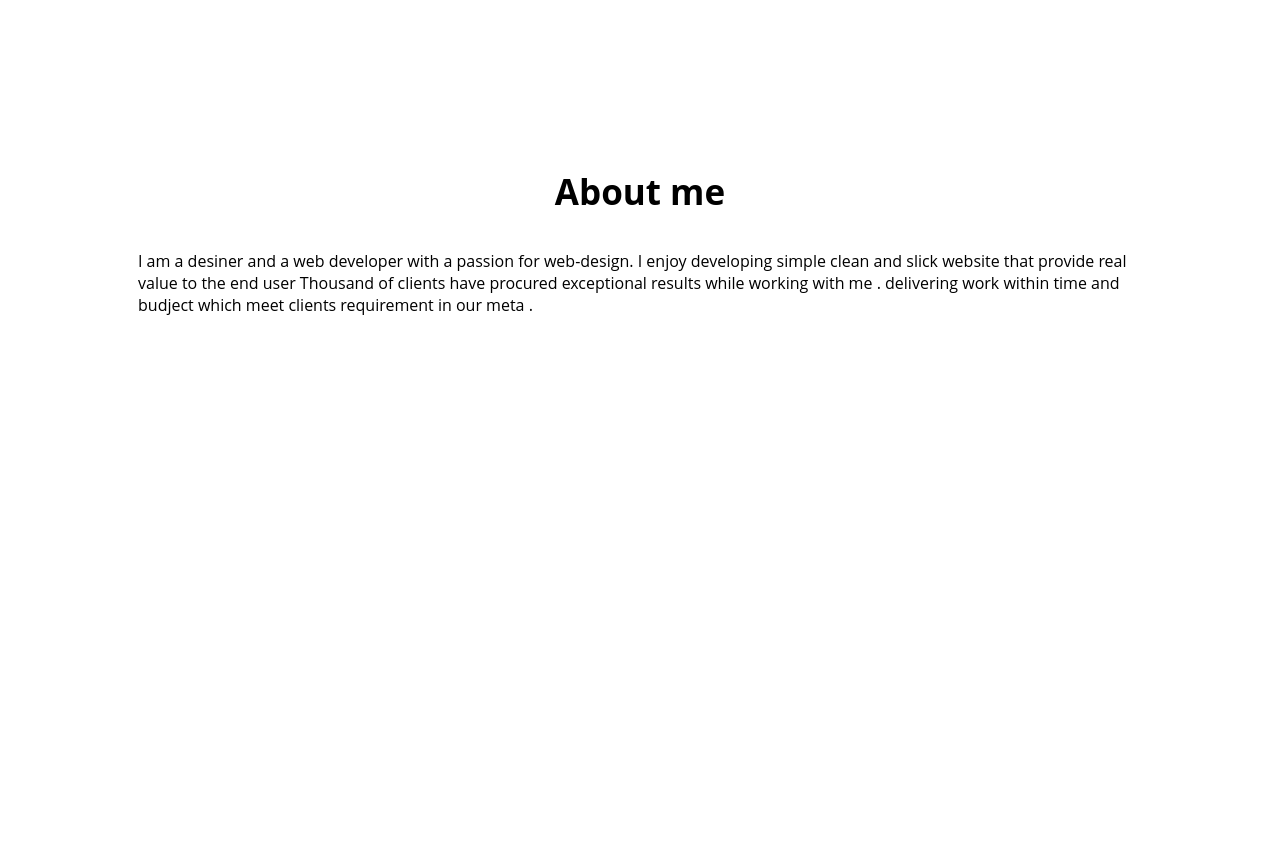
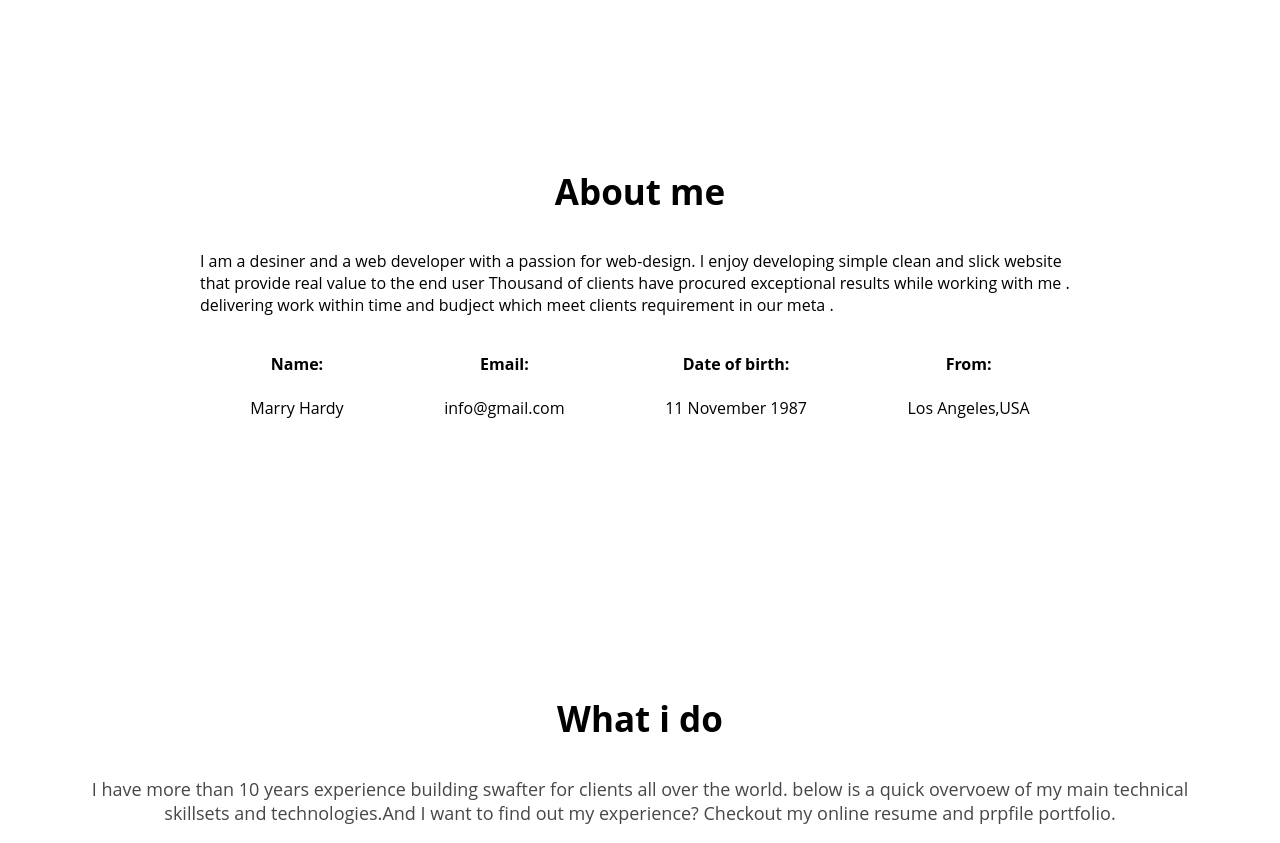
Before and after one commit to Imran775-CT/web-developer-portfolio, a plain HTML site: page index.html in a window 1280 px wide. Shown: the part 992-1835 px from the top of the page. Before the commit the page ends 1568 px from the top, so only its background shows below. Drawn offline with Linux system fonts and the light colour scheme.

Commit message:
added new

```diff
--- a/index.html
+++ b/index.html
@@ -33,15 +33,47 @@
       </div>
     </header>
     <main>
-        <section class="about">
-            <h3 class="section-title">About me</h3>
-            I am a desiner and a web developer with a passion for web-design.
-            I enjoy developing simple clean and slick website that provide real
-             value to the end user
-        Thousand of clients have procured exceptional results while working with me .
-        delivering work within time and budject which meet clients requirement
-        in our meta .
-        </section>
+      <section class="about">
+        <h3 class="section-title">About me</h3>
+        <p>
+          I am a desiner and a web developer with a passion for web-design. I
+          enjoy developing simple clean and slick website that provide real
+          value to the end user Thousand of clients have procured exceptional
+          results while working with me . delivering work within time and
+          budject which meet clients requirement in our meta .
+        </p>
+        <div class="about-info-container">
+          <div class="about-info">
+            <h4 class="info-title">Name:</h4>
+            <p class="info-description">Marry Hardy</p>
+          </div>
+
+          <div class="about-info">
+            <h4 class="info-title">Email:</h4>
+            <p class="info-description">info@gmail.com</p>
+          </div>
+
+          <div class="about-info">
+            <h4 class="info-title">Date of birth:</h4>
+            <p class="info-description">11 November 1987</p>
+          </div>
+
+          <div class="about-info">
+            <h4 class="info-title">From:</h4>
+            <p class="info-description">Los Angeles,USA</p>
+          </div>
+        </div>
+      </section>
+      <section>
+        <!-- what i do section start -->
+        <h3 class="section-title">What i do</h3>
+        <p class="section-description">
+          I have more than 10 years experience building swafter for clients all
+          over the world. below is a quick overvoew of my main technical
+          skillsets and technologies.And I want to find out my experience?
+          Checkout my online resume and prpfile portfolio.
+        </p>
+      </section>
     </main>
     <footer></footer>
   </body>
--- a/styles/portfolio.css
+++ b/styles/portfolio.css
@@ -80,6 +80,10 @@ nav a {
   margin-bottom: 20px;
 }
 /* main section styles */
+main {
+  max-width: 1140px;
+  margin: 0 auto;
+}
 
 /* about section styles */
 .about {
@@ -88,3 +92,10 @@ nav a {
   backround: #fff8f3;
   margin: 130px 0;
 }
+.about-info-container {
+  display: flex;
+  justify-content: space-around;
+}
+.about-info {
+  text-align: center;
+}
```
